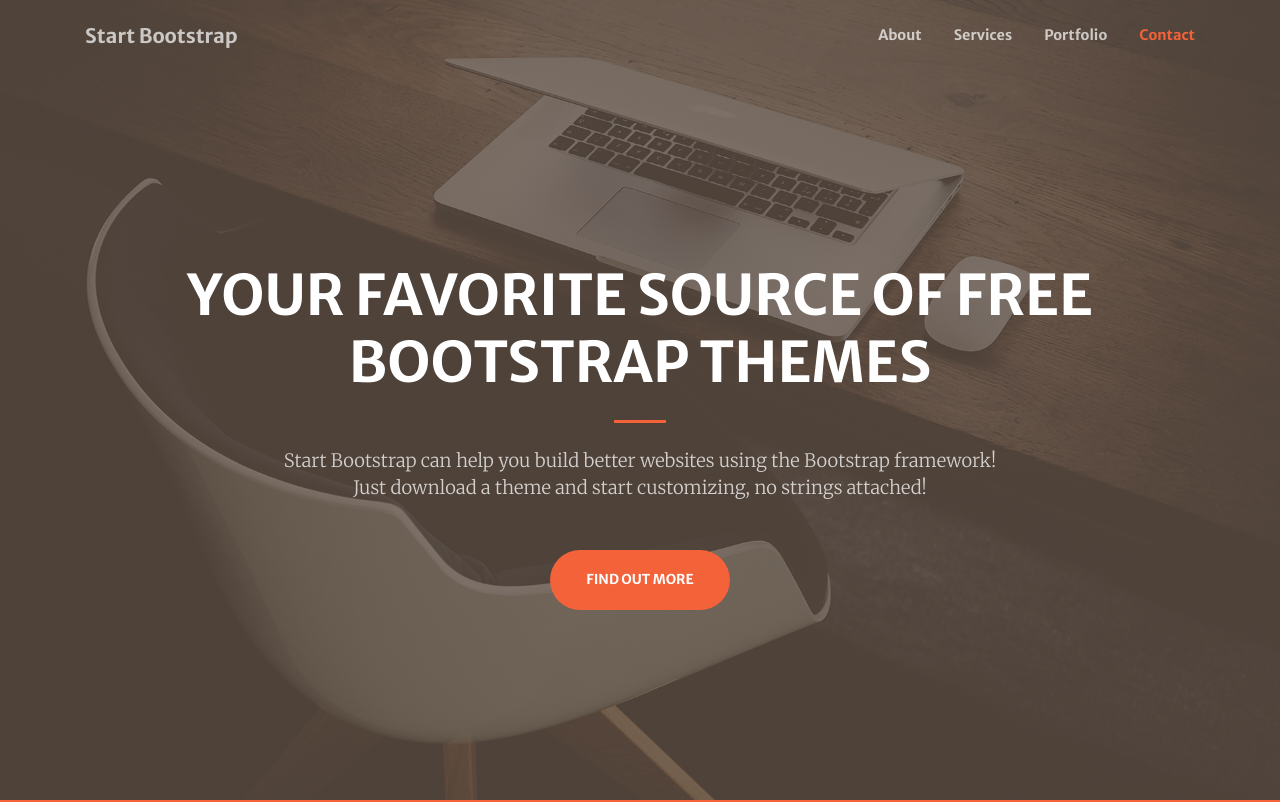
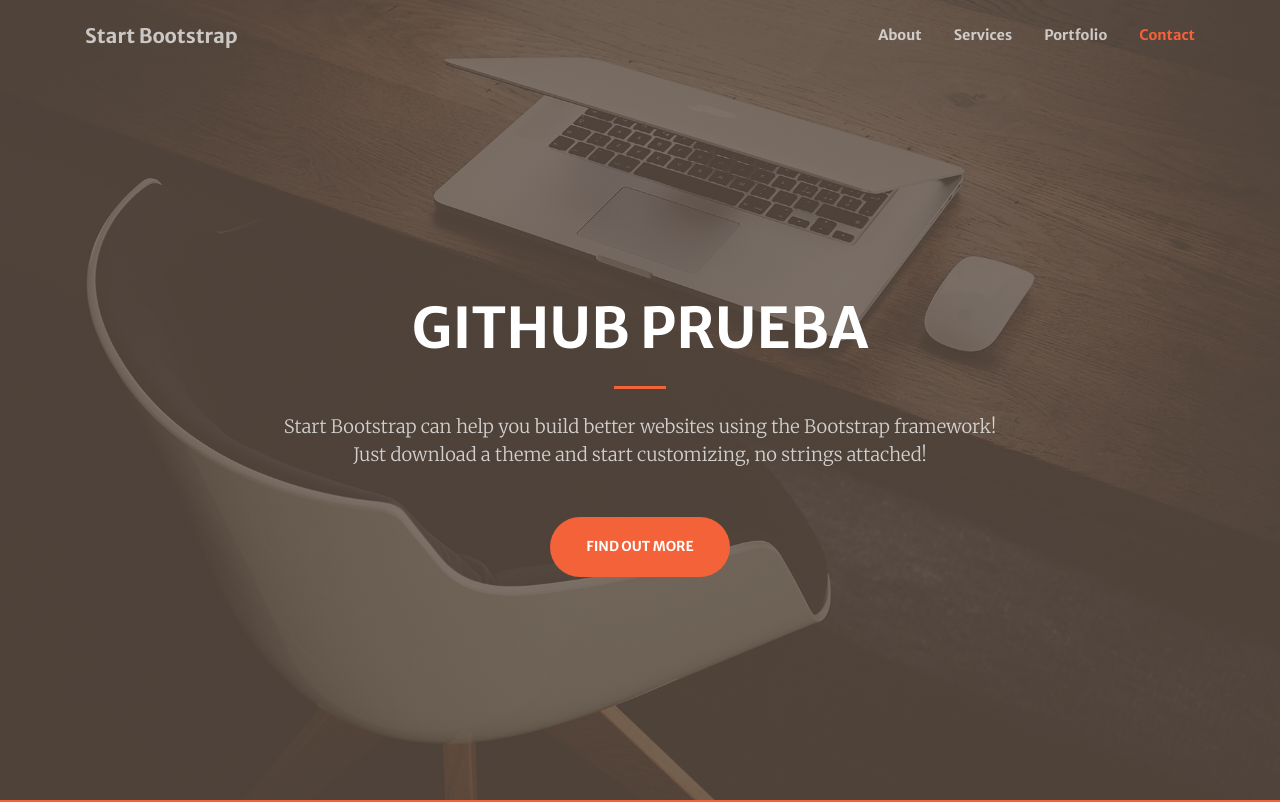
Before and after one commit to rodolfoorjuela/prueba-10, a website with bundled scripts: page index.html in a window 1280 px wide. Shown: the top 802 px of the page. Built offline with nearby package versions, Linux system fonts and the light colour scheme.

Commit message:
cambio titulo
ok listo

```diff
--- a/index.html
+++ b/index.html
@@ -58,7 +58,7 @@
     <div class="container h-100">
       <div class="row h-100 align-items-center justify-content-center text-center">
         <div class="col-lg-10 align-self-end">
-          <h1 class="text-uppercase text-white font-weight-bold">Your Favorite Source of Free Bootstrap Themes</h1>
+          <h1 class="text-uppercase text-white font-weight-bold">github prueba</h1>
           <hr class="divider my-4">
         </div>
         <div class="col-lg-8 align-self-baseline">
```
